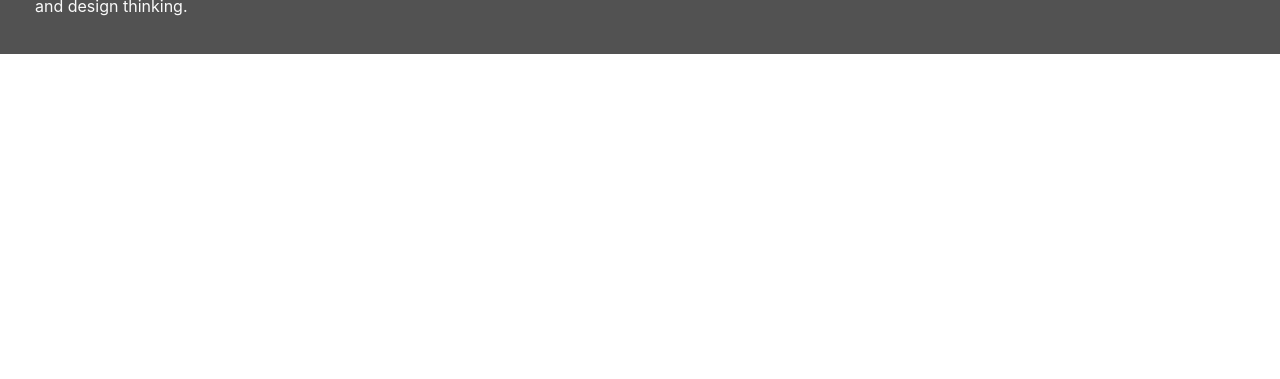
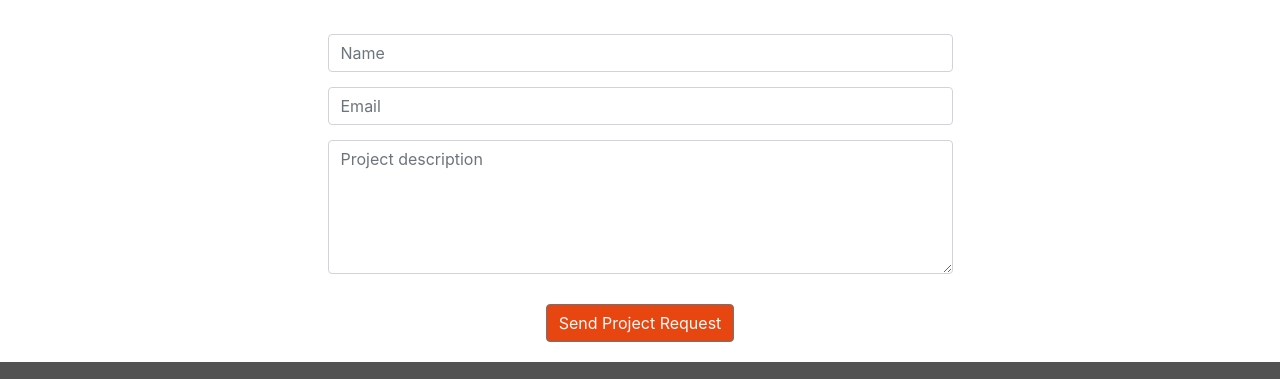
Before and after one commit to Bourkekev/Rosie-Resume-Interactive, a plain HTML site: page contact.html in a window 1280 px wide. Shown: the part 475-854 px from the top of the page. Before the commit the page ends 800 px from the top, so only its background shows below. Drawn offline with nearby package versions, Linux system fonts and the light colour scheme.

Commit message:
Final touches

```diff
--- a/assets/css/style.css
+++ b/assets/css/style.css
@@ -25,7 +25,9 @@
 .ui-menu-color-contact {
     background-color: #3498db;
 }
-
+.bg-color-contact {
+    background-color: #fff;
+}
 .ui-menu-color-download {
     background-color: #525252;
 }
@@ -314,3 +316,38 @@ footer {
 .history-items {
     margin-bottom: 30px;
 }
+/* ----------------------------------------Contact Form */
+
+.contact-heading {
+    font-family: "Exo", sans-serif;
+    font-weight: 300;
+    margin-top: 25px;
+    margin-bottom: 20px;
+}
+
+.center-form {
+    padding-top: 10px;
+    margin: 0 auto;
+    max-width: 60%;
+}
+
+button[type="submit"] {
+    margin-top: 15px;
+    margin-bottom: 20px;
+    color: #fafafa;
+    background-color: #e84610;
+}
+/* Overwrite bootstrap styles */
+.form-control {
+    margin-bottom: 15px;
+}
+/* ----------------------------------------Media Queries */
+
+@media(min-width: 992px) {
+    .center-form {
+        padding-top: 30px;
+        min-height: 240px;
+        margin: 0 auto;
+        max-width: 50%;
+    }
+}
--- a/contact.html
+++ b/contact.html
@@ -26,16 +26,16 @@
                     <div class="col">
                         <ul id="nav" class="list-inline menucontainer">
                             <li class="col-6 col-sm-3 list-inline-item ui-menu-color-home menuitem">
-                                <a href="#" class="hvr-sweep-to-bottom"><i class="fas fa-home" aria-hidden="true"></i><span>Home</span></a>
+                                <a href="index.html" class="hvr-sweep-to-bottom"><i class="fas fa-home" aria-hidden="true"></i><span>Home</span></a>
                             </li>
                             <li class="col-6 col-sm-3 list-inline-item ui-menu-color-resume menuitem">
-                                <a href="#" class="hvr-sweep-to-bottom"><i class="fas fa-graduation-cap" aria-hidden="true"></i><span>Resume</span></a>
+                                <a href="resume.html" class="hvr-sweep-to-bottom"><i class="fas fa-graduation-cap" aria-hidden="true"></i><span>Resume</span></a>
                             </li>
                             <li class="col-6 col-sm-3 list-inline-item ui-menu-color-contact menuitem">
-                                <a href="#" class="hvr-sweep-to-bottom"><i class="far fa-comment" aria-hidden="true"></i><span>Contact</span></a>
+                                <a href="contact.html" class="hvr-sweep-to-bottom"><i class="far fa-comment" aria-hidden="true"></i><span>Contact</span></a>
                             </li>
                             <li class="col-6 col-sm-3 list-inline-item ui-menu-color-download menuitem">
-                                <a href="#" class="hvr-sweep-to-bottom"><i class="fas fa-download" aria-hidden="true"></i><span>Download CV</span></a>
+                                <a href="assets/files/sample-cv.pdf" target="_blank" class="hvr-sweep-to-bottom"><i class="fas fa-download" aria-hidden="true"></i><span>Download CV</span></a>
                             </li>
                         </ul>
                     </div>
@@ -43,7 +43,27 @@
             </div>
         </div>
     </header>
-    <section>
+    <section class="container-fluid">
+        <div class="row bg-color-contact">
+            <div class="col">
+                <h3 class="contact-heading uppercase text-center">Got a project in mind?</h3>
+                <h5 class="uppercase text-center">Let's work together!</h5>
+
+                <div class="center-form">
+                    <form>
+                        <input type="text" name="name" id="fullname" class="form-control" placeholder="Name" required />
+                        <input type="email" name="email" id="emailaddress" class="form-control" placeholder="Email" required />
+                        <textarea rows="5" name="projectsummary" id="projectsummary" class="form-control" placeholder="Project description" required></textarea>
+                        <div class="form-row text-center">
+                            <div class="col">
+                                <button type="submit" class="btn btn-secondary">Send Project Request</button>
+                            </div>
+                        </div>
+                    </form>
+                </div>
+
+            </div>
+        </div>
 
     </section>
     <footer class="container-fluid">
@@ -58,7 +78,7 @@
                 <h5 class="uppercase general-sub">Download</h5>
                 <p class="inline-block">
                     Need a printable version of my CV? Download it here.
-                    <a href="#" target="_blank" class="cv-pdf">
+                    <a href="assets/files/sample-cv.pdf" target="_blank" class="cv-pdf">
                         <i class="fas fa-download" aria-hidden="true"></i>
                         <span class="sr-only">Download link.</span>
                     </a>
```
Also changed, not shown: index.html (+2 -2 lines), resume.html (+5 -5 lines), 1 other file.
